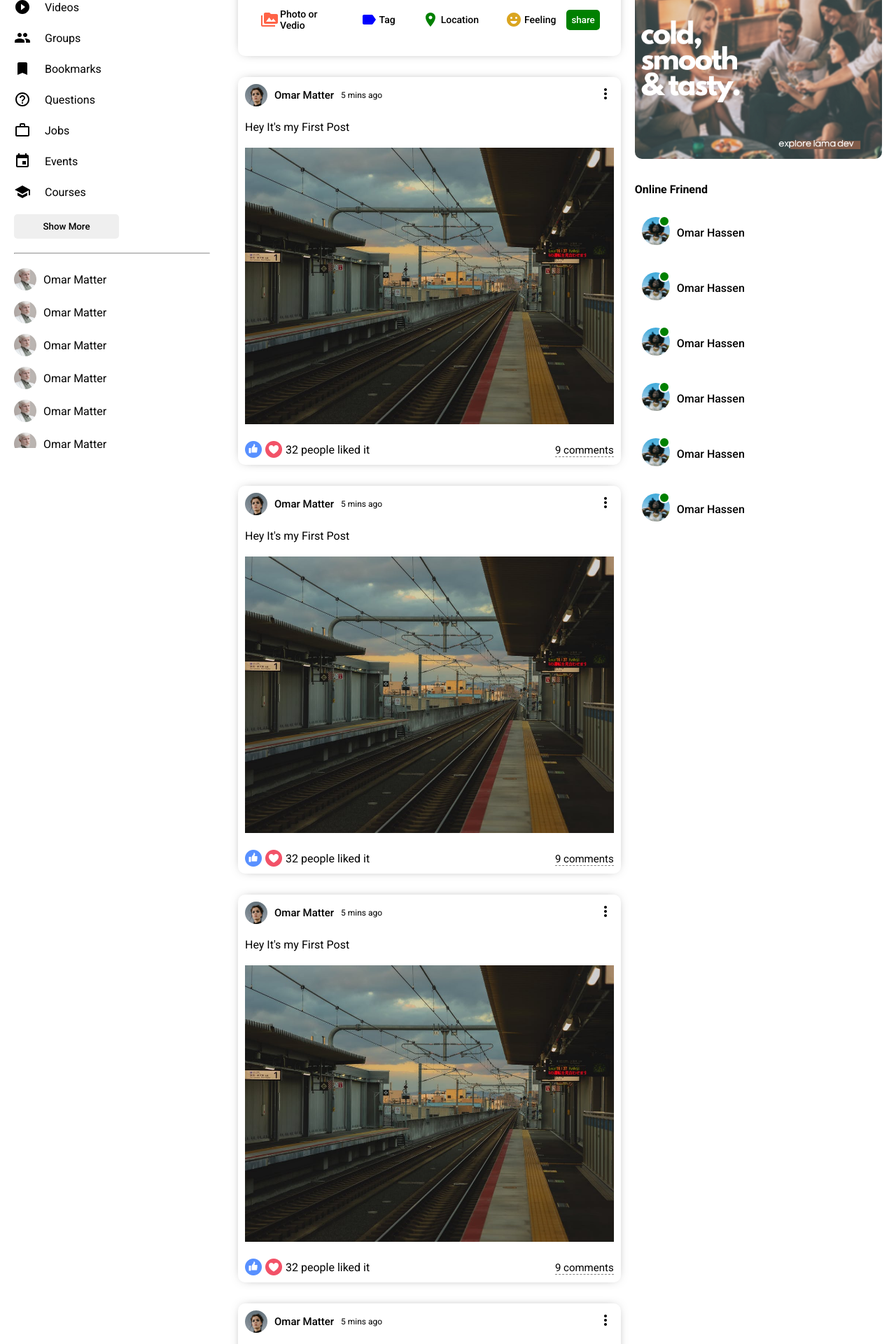
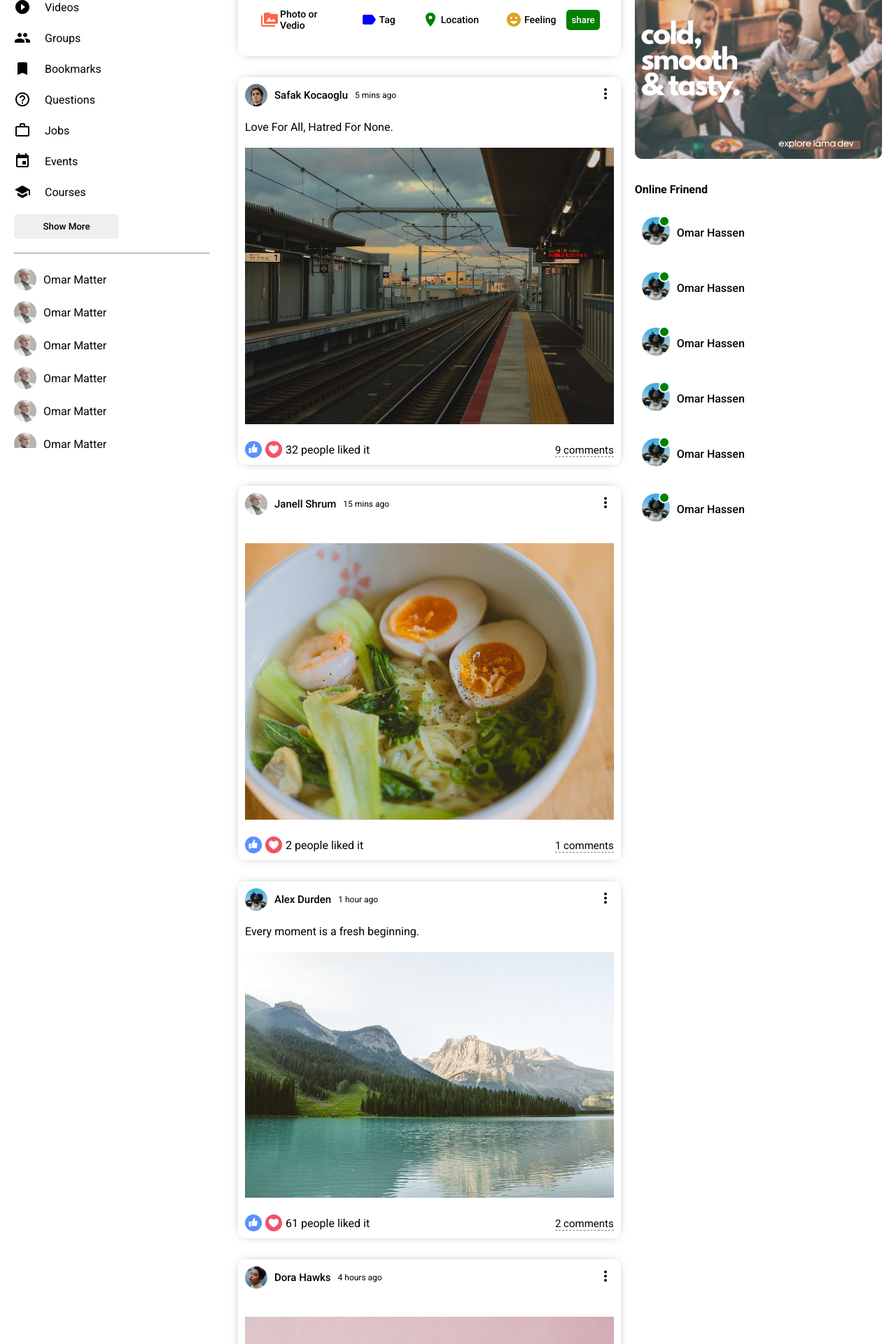
Before and after one commit to omarmatter/Facbook-Reactjs, a React (Create React App) app: page / in a window 1280 px wide. Shown: the part 160-2080 px from the top of the page at 70% size. Built offline with nearby package versions, Linux system fonts and the light colour scheme.

Commit message:
dunmic Data

```diff
--- a/src/compnents/Feed/Feed.jsx
+++ b/src/compnents/Feed/Feed.jsx
@@ -2,16 +2,18 @@
 import Post from '../Post/Post'
 import Share from '../Share/Share'
 import './feed.css'
+import {Posts} from "../../dunmicData";
+
 export default function Feed() {
     return (
         <div className="feed">
           <div className="feedWrapper">
               <Share/>
-              <Post/>
-              <Post/>
-              <Post/>
-              <Post/>
-               <Post/>
+             {Posts.map(p=>(
+                 <Post key={p.id}  post={p}/>
+             )) }
+
+
           </div>
         </div>
     )
--- a/src/compnents/Post/Post.jsx
+++ b/src/compnents/Post/Post.jsx
@@ -1,8 +1,10 @@
 import { MoreVert } from "@material-ui/icons";
 import React from "react";
 import "./post.css";
+import {Users} from "../../dunmicData";
 
-export default function Post() {
+
+export default function Post({post}) {
   return (
     <div className="post">
       <div className="postWrapper">
@@ -10,19 +12,19 @@
           <div className="postLeft">
             <img
               className="postProfileImg"
-              src="/assets/person/1.jpeg"
+              src={Users.filter((u)=>u.id === post.userId)[0].profilePicture }
               alt=""
             />
-            <span className="postUsername">Omar Matter</span>
-            <span className="postDate">5 mins ago</span>
+            <span className="postUsername">{Users.filter((u)=>u.id === post.userId)[0].username }</span>
+            <span className="postDate">{post.date}</span>
           </div>
           <div className="postRight">
             <MoreVert />
           </div>
         </div>
         <div className="postCenter">
-          <span className="PostText">Hey It's my First Post</span>
-          <img className="postImg" src="/assets/post/1.jpeg" alt="" srcset="" />
+          <span className="PostText">{post?.desc}</span>
+          <img className="postImg" src={post.photo} alt="" srcset="" />
         </div>
         <div className="postBottom">
           <div className="postBottomLeft">
@@ -33,10 +35,10 @@
               alt=""
               srcset=""
             />
-            <sapn className="likeCounter">32 people liked it </sapn>
+            <sapn className="likeCounter">{post.like} people liked it </sapn>
           </div>
           <div className="postBottomRight">
-            <span className="postCommentText">9 comments</span>
+            <span className="postCommentText">{post.comment} comments</span>
           </div>
         </div>
       </div>
--- /dev/null
+++ b/src/dunmicData.js
@@ -0,0 +1,139 @@
+export const Users = [
+    {
+      id:1,
+      profilePicture: "assets/person/1.jpeg",
+      username: "Safak Kocaoglu",
+    },
+    {
+      id:2,
+      profilePicture: "assets/person/2.jpeg",
+      username: "Janell Shrum",
+    },
+    {
+      id:3,
+      profilePicture: "assets/person/3.jpeg",
+      username: "Alex Durden",
+    },
+    {
+      id:4,
+      profilePicture: "assets/person/4.jpeg",
+      username: "Dora Hawks",
+    },
+    {
+      id:5,
+      profilePicture: "assets/person/5.jpeg",
+      username: "Thomas Holden",
+    },
+    {
+      id:6,
+      profilePicture: "assets/person/6.jpeg",
+      username: "Shirley Beauchamp",
+    },
+    {
+      id:7,
+      profilePicture: "assets/person/7.jpeg",
+      username: "Travis Bennett",
+    },
+    {
+      id:8,
+      profilePicture: "assets/person/8.jpeg",
+      username: "Kristen Thomas",
+    },
+    {
+      id:9,
+      profilePicture: "assets/person/9.jpeg",
+      username: "Gary Duty",
+    },
+    {
+      id:10,
+      profilePicture: "assets/person/10.jpeg",
+      username: "Safak Kocaoglu",
+    },
+  ];
+
+  export const Posts = [
+    {
+      id: 1,
+      desc: "Love For All, Hatred For None.",
+      photo: "assets/post/1.jpeg",
+      date: "5 mins ago",
+      userId: 1,
+      like: 32,
+      comment: 9,
+    },
+    {
+      id: 2,
+      photo: "assets/post/2.jpeg",
+      date: "15 mins ago",
+      userId: 2,
+      like: 2,
+      comment: 1,
+    },
+    {
+      id: 3,
+      desc: "Every moment is a fresh beginning.",
+      photo: "assets/post/3.jpeg",
+      date: "1 hour ago",
+      userId: 3,
+      like: 61,
+      comment: 2,
+    },
+    {
+      id: 4,
+      photo: "assets/post/4.jpeg",
+      date: "4 hours ago",
+      userId: 4,
+      like: 7,
+      comment: 3,
+    },
+    {
+      id: 5,
+      photo: "assets/post/5.jpeg",
+      date: "5 hours ago",
+      userId: 5,
+      like: 23,
+      comment: 5,
+    },
+    {
+      id: 6,
+      photo: "assets/post/6.jpeg",
+      date: "1 day ago",
+      userId: 6,
+      like: 44,
+      comment: 6,
+    },
+    {
+      id: 7,
+      desc: "Never regret anything that made you smile.",
+      photo: "assets/post/7.jpeg",
+      date: "2 days ago",
+      userId: 7,
+      like: 52,
+      comment: 3,
+    },
+    {
+      id: 8,
+      photo: "assets/post/8.jpeg",
+      date: "3 days ago",
+      userId: 8,
+      like: 15,
+      comment: 1,
+    },
+    {
+      id: 9,
+      desc: "Change the world by being yourself.",
+      photo: "assets/post/9.jpeg",
+      date: "5 days ago",
+      userId: 9,
+      like: 11,
+      comment: 2,
+    },
+    {
+      id: 10,
+      photo: "assets/post/10.jpeg",
+      date: "1 week ago",
+      userId: 10,
+      like: 104,
+      comment: 12,
+    },
+  ];
```
